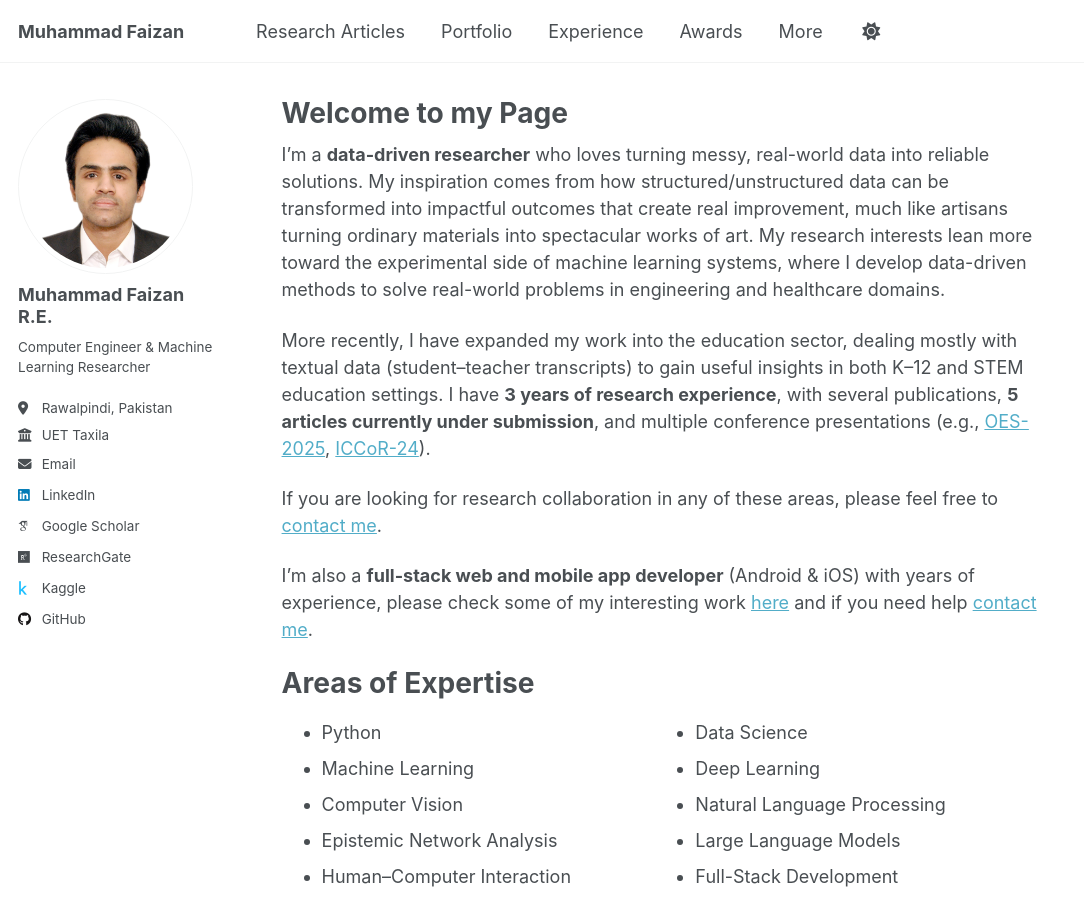
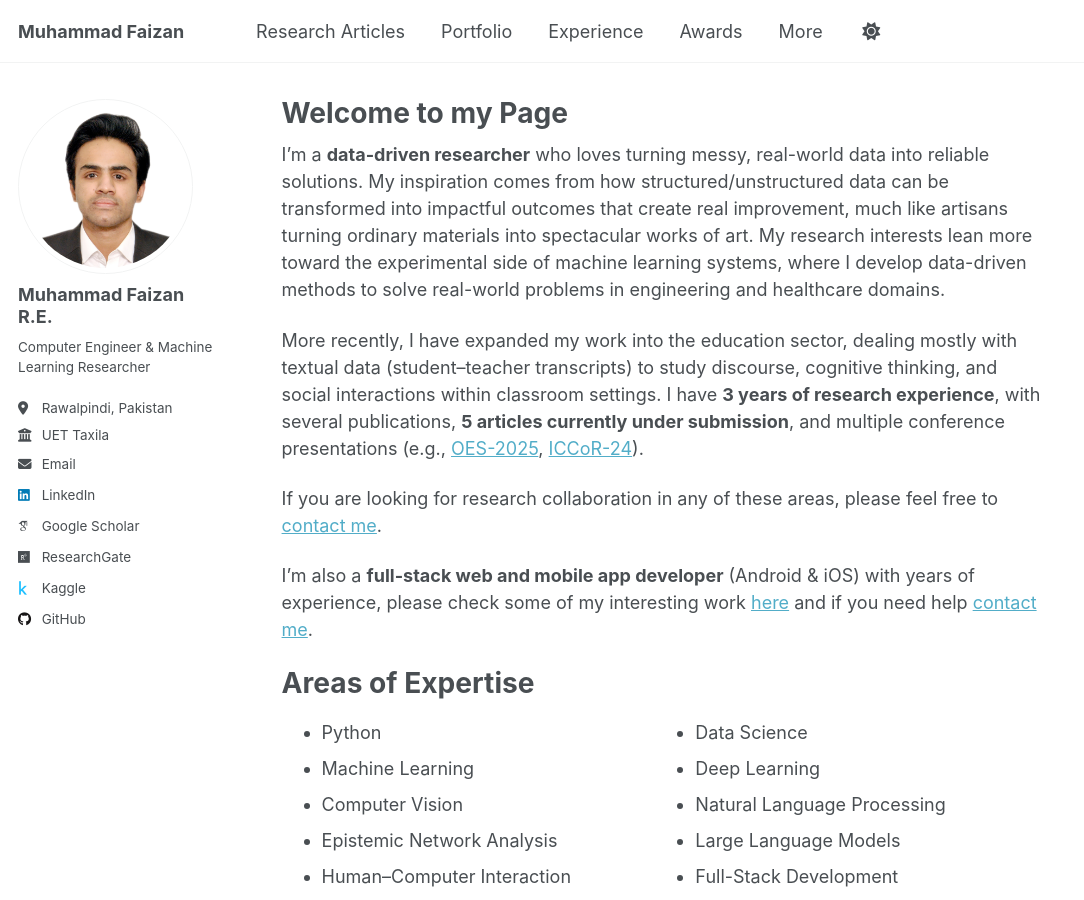
Before and after one commit to MuhammadFaizan99/MuhammadFaizan99.github.io, a Jekyll site: the page built from _pages/about.md, in a window 1280 px wide and 900 px high. Shown: the whole window, without its empty margins (0-1084 px from the left). Built offline with Jekyll 4.4.1, drawn with Linux system fonts in a browser that asks for light colours; some web fonts are replaced; a script that is not in the unit is left out.

Commit message:
Update about.md

```diff
--- a/_pages/about.md
+++ b/_pages/about.md
@@ -9,7 +9,7 @@ redirect_from:
 
 I’m a **data-driven researcher** who loves turning messy, real-world data into reliable solutions. My inspiration comes from how structured/unstructured data can be transformed into impactful outcomes that create real improvement, much like artisans turning ordinary materials into spectacular works of art. My research interests lean more toward the experimental side of machine learning systems, where I develop data-driven methods to solve real-world problems in engineering and healthcare domains.
 
-More recently, I have expanded my work into the education sector, dealing mostly with textual data (student–teacher transcripts) to gain useful insights in both K–12 and STEM education settings. I have **3 years of research experience**, with several publications, **5 articles currently under submission**, and multiple conference presentations (e.g., [OES-2025](https://www.uis.no/en/research/events/technology-and-natural-sciences/2nd-olympiad-in-engineering-science-oes-2025), [ICCoR-24](https://iccor.cust.edu.pk/)).
+More recently, I have expanded my work into the education sector, dealing mostly with textual data (student–teacher transcripts) to study discourse, cognitive thinking, and social interactions within classroom settings. I have **3 years of research experience**, with several publications, **5 articles currently under submission**, and multiple conference presentations (e.g., [OES-2025](https://www.uis.no/en/research/events/technology-and-natural-sciences/2nd-olympiad-in-engineering-science-oes-2025), [ICCoR-24](https://iccor.cust.edu.pk/)).
 
 If you are looking for research collaboration in any of these areas, please feel free to [contact me](mailto:muhammadfaizandev87@gmail.com).
 
```
